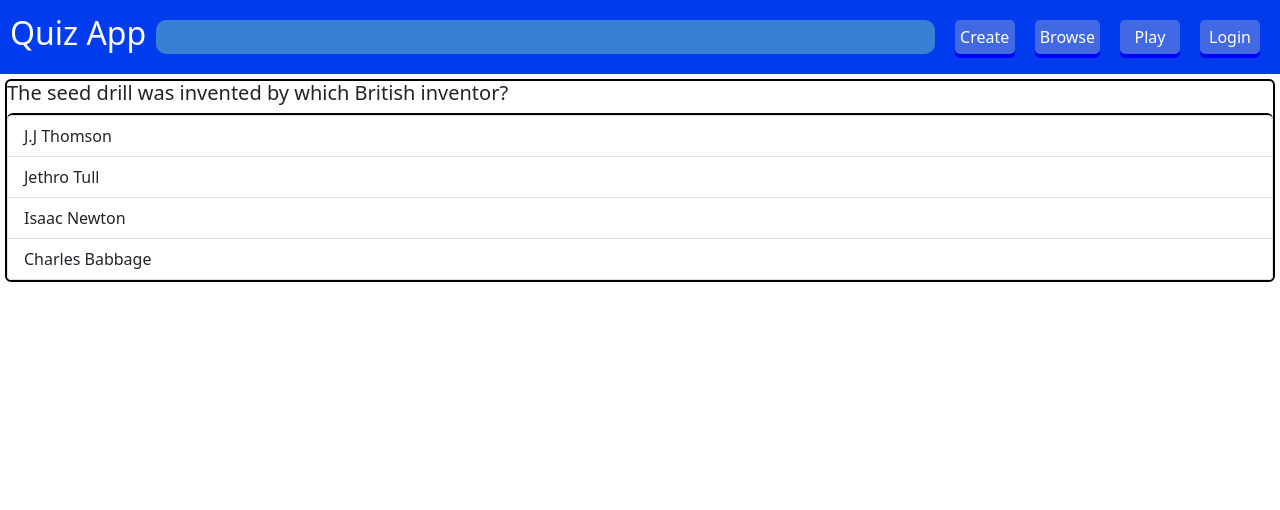
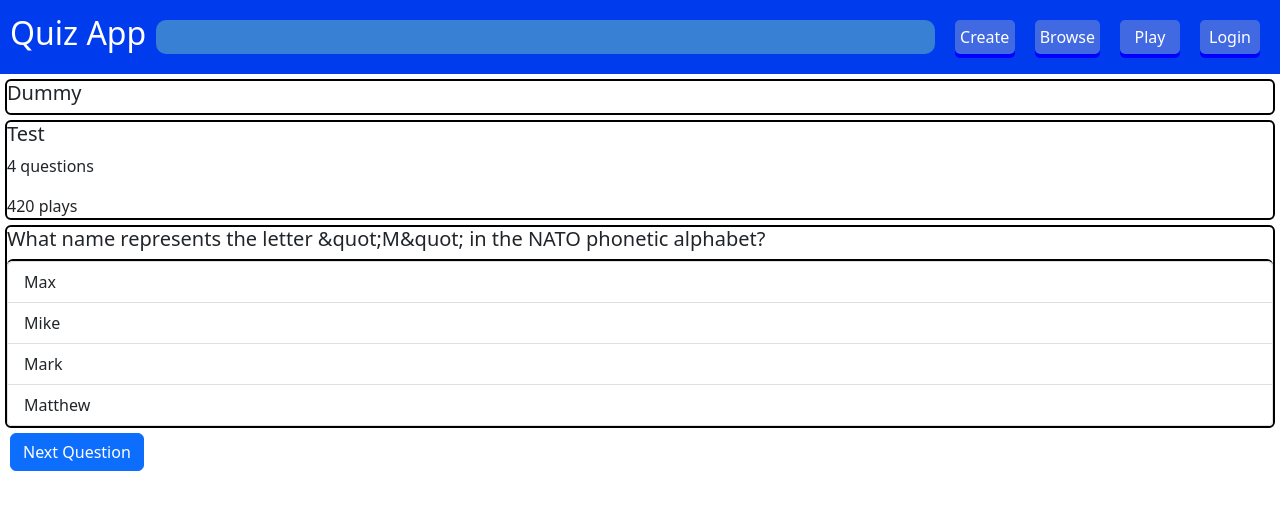
Before and after one commit to Mt-Trashmore-Mountaineers/top-of-the-heap, a React (Create React App) app: page /play in a window 1280 px wide. Shown: the top 510 px of the page. Built offline with nearby package versions, Linux system fonts and the light colour scheme.

Commit message:
Advance through questions

```diff
--- a/src/PlayQuiz.js
+++ b/src/PlayQuiz.js
@@ -1,11 +1,28 @@
 import React from 'react';
+import { Button, Card } from 'react-bootstrap';
 import PlaySlide from './PlaySlide';
+import QuizSummary from './QuizSummary';
 
 class PlayQuiz extends React.Component {
   constructor(props) {
     super(props)
     this.state = {
-      question: {
+      quiz: {
+        title: 'Test',
+        plays: 420,
+        questions: [{
+          "category": "General Knowledge",
+          "type": "multiple",
+          "difficulty": "medium",
+          "question": "What name represents the letter &quot;M&quot; in the NATO phonetic alphabet?",
+          "correct_answer": "Mike",
+          "incorrect_answers": [
+            "Matthew",
+            "Mark",
+            "Max"
+          ]
+        },
+        {
           "category": "History",
           "type": "multiple",
           "difficulty": "medium",
@@ -17,6 +34,32 @@ class PlayQuiz extends React.Component {
             "J.J Thomson"
           ]
         },
+        {
+          "category": "History",
+          "type": "multiple",
+          "difficulty": "medium",
+          "question": "All of the following are names of the Seven Warring States EXCEPT:",
+          "correct_answer": "Zhai (翟)",
+          "incorrect_answers": [
+            "Zhao (趙)",
+            "Qin (秦)",
+            "Qi (齊)"
+          ]
+        },
+        {
+          "category": "General Knowledge",
+          "type": "multiple",
+          "difficulty": "easy",
+          "question": "What machine element is located in the center of fidget spinners?",
+          "correct_answer": "Bearings",
+          "incorrect_answers": [
+            "Axles",
+            "Gears",
+            "Belts"
+          ]
+        }]
+      },
+      currentQuestion: -1,
       score: {
         total: 0,
         easy: 0,
@@ -45,8 +88,9 @@ class PlayQuiz extends React.Component {
     }
   }
 
+  poke = () => console.log('Quit poking me');
+
   updateScore = (difficulty, category) => {
-    console.log(this.state.score);
     let newScore = this.state.score;
     newScore.total++;
     newScore[difficulty]++;
@@ -55,9 +99,39 @@ class PlayQuiz extends React.Component {
     this.setState({ score: newScore })
   }
 
+  nextSlide = () => this.setState({ currentQuestion: this.state.currentQuestion + 1 });
+
   render() {
     return (
-      <PlaySlide question={this.state.question} score={this.state.score} updateScore={this.updateScore} />
+      <>
+        {this.state.currentQuestion < this.state.quiz.questions.length &&
+          <>
+            {this.state.currentQuestion === -1 ?
+              <>
+                <Card><Card.Title>Dummy</Card.Title></Card>
+                <QuizSummary quiz={this.state.quiz} toggleModal={this.poke} />
+                <PlaySlide key={this.state.currentQuestion + 1} question={this.state.quiz.questions[this.state.currentQuestion + 1]} score={this.state.score} updateScore={this.updateScore} />
+              </>
+              : this.state.currentQuestion === 0 ?
+                <>
+                  <QuizSummary quiz={this.state.quiz} toggleModal={this.poke} />
+                  <PlaySlide key={this.state.currentQuestion} question={this.state.quiz.questions[this.state.currentQuestion]} score={this.state.score} updateScore={this.updateScore} />
+                  <PlaySlide key={this.state.currentQuestion + 1} question={this.state.quiz.questions[this.state.currentQuestion + 1]} score={this.state.score} updateScore={this.updateScore} />
+                </>
+                : this.state.currentQuestion + 1 === this.state.quiz.questions.length ?
+                  <>
+                    <PlaySlide key={this.state.currentQuestion - 1} question={this.state.quiz.questions[this.state.currentQuestion - 1]} score={this.state.score} updateScore={this.updateScore} />
+                    <PlaySlide key={this.state.currentQuestion} question={this.state.quiz.questions[this.state.currentQuestion]} score={this.state.score} updateScore={this.updateScore} />
+                    <Card><Card.Title>Dummy</Card.Title></Card>
+                  </>
+                  : <>
+                    <PlaySlide key={this.state.currentQuestion - 1} question={this.state.quiz.questions[this.state.currentQuestion - 1]} score={this.state.score} updateScore={this.updateScore} />
+                    <PlaySlide key={this.state.currentQuestion} question={this.state.quiz.questions[this.state.currentQuestion]} score={this.state.score} updateScore={this.updateScore} />
+                    <PlaySlide key={this.state.currentQuestion + 1} question={this.state.quiz.questions[this.state.currentQuestion + 1]} score={this.state.score} updateScore={this.updateScore} />
+                  </>}
+          </>}
+        <Button onClick={this.nextSlide}>Next Question</Button>
+      </>
     )
   }
 }
--- a/src/PlaySlide.js
+++ b/src/PlaySlide.js
@@ -16,6 +16,7 @@ class PlaySlide extends React.Component {
   }
 
   shuffle = () => {
+    console.log('shuffle', this.props.question.correct_answer)
     let array = [];
     for (let i = 0; i < this.props.question.incorrect_answers.length; i++) array.push(i);
     for (let i = array.length - 1; i > 0; i--) {
```
Lines whose indentation alone changed are shown as unchanged.
